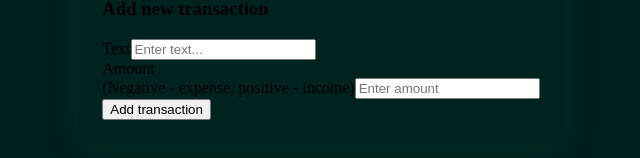
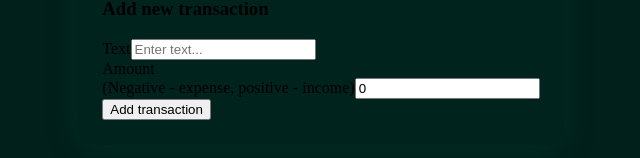
Before and after one commit to Kelzem1/Expense-Tracker, a React (Vite) app: page / in a window 1280 px wide. Shown: the part 580-738 px from the top of the page, without its empty margins (319-959 px from the left). Built offline with nearby package versions, Linux system fonts and the light colour scheme.

Commit message:
idk 0.01

```diff
--- a/src/App.jsx
+++ b/src/App.jsx
@@ -5,16 +5,22 @@ import { Bmove } from './Components/Bmove'
 import { Header } from './Components/Header'
 import { TransactionList } from './Components/TransactionList'
 
+import { GlobalProvider } from './Context/GlobalState'
+
 function App() {
 
   return (
-  <div className='container'>
+  <GlobalProvider>
+
+    <div className='container'>
     <Header />
     <Balance />
     <Bmove />
     <TransactionList />
     <AddTransaction />
-  </div>
+    </div>
+
+  </GlobalProvider>
   )
 }
 
--- a/src/Components/AddTransaction.jsx
+++ b/src/Components/AddTransaction.jsx
@@ -1,22 +1,29 @@
+import { useState } from "react"
+
 export const AddTransaction = () =>{
+    const [text, setText] = useState('')
+    const [amount, setAmount] = useState(0)
     return(
         <>
         <h3>Add new transaction</h3>
         <form>
             <div className="form-control">
                 <label>Text</label>
-                <input type="text" placeholder="Enter text..."></input>
+                <input type="text" value={text} onChange={(e) => setText(e.target.value)} placeholder="Enter text..."></input>
             </div>
+
             <div className="form-control">
                  <label htmlFor="amount">
                     Amount
                     <br />
                     (Negative - expense, positive - income)
                 </label>
-                <input type="number" placeholder="Enter amount"></input>
+                <input type="number" value={amount} onChange={(e) => setAmount(e.target.value)} placeholder="Enter amount"></input>
             </div>
+
             <button className="btn">Add transaction</button>
         </form>
+
         </>
 
     )
--- a/src/Components/TransactionList.jsx
+++ b/src/Components/TransactionList.jsx
@@ -1,4 +1,9 @@
+import { useContext } from "react"
+import { GlobalContext } from "../Context/GlobalState"
+
 export const TransactionList = () =>{
+    const context = useContext(GlobalContext)
+    console.log(context)
     return(
     <>
         <h3>History</h3>
--- /dev/null
+++ b/src/Context/AppReducer.js
@@ -0,0 +1,6 @@
+export default (state, action) =>{
+    switch(action.type) {
+        default:
+            return state
+    }
+}
--- /dev/null
+++ b/src/Context/GlobalState.jsx
@@ -0,0 +1,28 @@
+import { createContext, useReducer } from "react";
+import  AppReducer from './AppReducer'
+
+//Initial State
+const initialState = {
+    transactions: [
+        { id: 1, text: 'Phone' , amount: -12},
+        { id: 2, text: 'Food', amount: -50},
+        { id: 3, text: 'Paycheck', amount: 400}
+    ]
+}
+
+//Create context
+export const GlobalContext = createContext()
+
+// Provider components
+
+export const GlobalProvider = ({ children }) =>{
+    const [state, dispatch] = useReducer(AppReducer, initialState)
+
+    return(
+        <GlobalContext.Provider value={{
+            transactions: state.transactions
+        }}>
+            {children}
+        </GlobalContext.Provider>
+    )
+}
```
